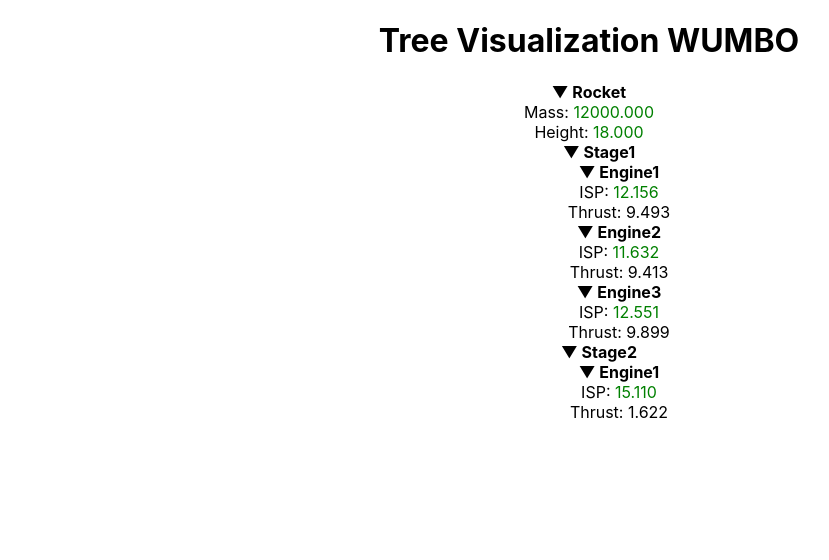
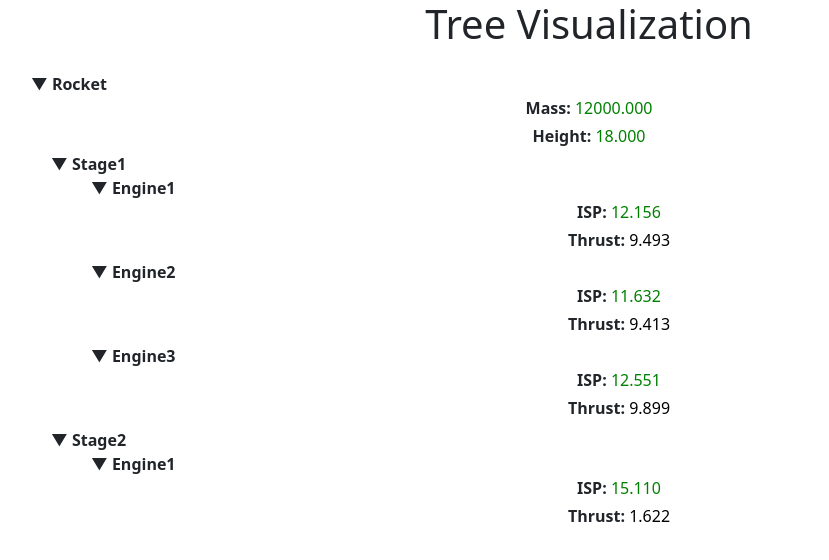
Before and after one commit to kowabunga314/rocketjunior, a React (Create React App) app in the folder fe/: page / in a window 1280 px wide. Shown: the top 560 px of the page, without its empty margins (51-880 px from the left). Built offline with nearby package versions, Linux system fonts and the light colour scheme.

Commit message:
Added bootstrap for styling and broke tree into several components

```diff
--- a/fe/package.json
+++ b/fe/package.json
@@ -7,6 +7,7 @@
     "@testing-library/react": "^16.2.0",
     "@testing-library/user-event": "^14.6.1",
     "axios": "^1.7.9",
+    "bootstrap": "^5.3.3",
     "react": "^19.0.0",
     "react-dom": "^19.0.0",
     "react-scripts": "5.0.1",
--- a/fe/src/App.js
+++ b/fe/src/App.js
@@ -1,6 +1,7 @@
 import React from 'react';
+import 'bootstrap/dist/css/bootstrap.min.css';
 import './App.css';
-import Tree from './Tree';
+import Tree from './components/Tree';
 
 // Example data
 const sampleData = [
@@ -61,7 +62,7 @@ const sampleData = [
 function App() {
   return (
     <div className='App'>
-      <h1>Tree Visualization WUMBO</h1>
+      <h1>Tree Visualization</h1>
       <Tree data={sampleData} />
     </div>
   );
--- a/fe/src/Tree.js
+++ /dev/null
@@ -1,43 +0,0 @@
-import React, { useState } from 'react';
-
-const TreeNode = ({ node, depth }) => {
-  const [isCollapsed, setIsCollapsed] = useState(false);
-  const toggleCollapse = () => {
-    setIsCollapsed(!isCollapsed);
-  }
-  return (
-    <div style={{ marginLeft: depth * 20 + 'px' }}>
-      <div onClick={toggleCollapse} style={{ cursor: 'pointer', fontWeight: 'bold' }}>
-        {isCollapsed ? '▶' : '▼'} {node.name}
-      </div>
-
-      {/* Render properties if any */}
-      {Object.entries(node.properties).map(([key, value]) => (
-        <div key={key}>
-          {key}: {value > 10 ? <span style={{ color: 'green' }}>{value}</span> : value}
-        </div>
-      ))}
-
-      {/* Render descendants */}
-      {!isCollapsed && node.descendants && node.descendants.length > 0 && (
-        <div>
-          {node.descendants.map((childNode) => (
-            <TreeNode key={childNode.id} node={childNode} depth={depth + 1} />
-          ))}
-        </div>
-      )}
-    </div>
-  );
-};
-
-const Tree = ({ data }) => {
-  return (
-    <div>
-      {data.map((node) => (
-        <TreeNode key={node.id} node={node} depth={0} />
-      ))}
-    </div>
-  );
-};
-
-export default Tree;
--- /dev/null
+++ b/fe/src/components/Property.js
@@ -0,0 +1,12 @@
+import React, { useState } from 'react';
+
+const Property = ({ propKey, propValue }) => {
+  return (
+    <div className='mb-1'>
+      <strong>{propKey}: </strong>
+      <span style={{ color: propValue > 10 ? 'green' : 'black' }}>{propValue}</span>
+    </div>
+  )
+}
+
+export default Property;
--- /dev/null
+++ b/fe/src/components/Tree.js
@@ -0,0 +1,20 @@
+import React, { useState } from 'react';
+import PropTypes from 'prop-types'
+import TreeNode from './TreeNode'
+
+// TreeNode.PropTypes = {
+//   node: PropTypes.object.isRequired,
+//   level: PropTypes.number.isRequired
+// }
+
+const Tree = ({ data }) => {
+  return (
+    <div className='container mt-4'>
+      {data.map((node) => (
+        <TreeNode key={node.id} node={node} depth={0} />
+      ))}
+    </div>
+  );
+};
+
+export default Tree;
--- /dev/null
+++ b/fe/src/components/TreeNode.js
@@ -0,0 +1,39 @@
+import React, { useState } from 'react';
+import PropTypes from 'prop-types'
+import Property from './Property'
+
+const TreeNode = ({ node, depth }) => {
+  const [isCollapsed, setIsCollapsed] = useState(false);
+
+  const toggleCollapse = () => { setIsCollapsed(!isCollapsed); }
+
+  return (
+    <div style={{ marginLeft: depth * 20 + 'px' }} className="mb-2">
+      <div
+        onClick={toggleCollapse}
+        style={{ cursor: 'pointer', fontWeight: 'bold' }}
+        className='d-flex justify-content-start align-items-center font-weight-bold'
+      >
+        {isCollapsed ? '▶' : '▼'} {node.name}
+      </div>
+
+      {/* Render properties if any */}
+      <div className='ml-4'>
+        {Object.entries(node.properties).map(([key, value]) => (
+          <Property key={key} propKey={key} propValue={value} />
+        ))}
+      </div>
+
+      {/* Render descendants */}
+      {!isCollapsed && node.descendants && node.descendants.length > 0 && (
+        <div>
+          {node.descendants.map((descendant) => (
+            <TreeNode key={descendant.id} node={descendant} depth={depth + 1} />
+          ))}
+        </div>
+      )}
+    </div>
+  );
+};
+
+export default TreeNode;
```
Also changed, not shown: 2 other files (tests, documents, lock files or other folders).
